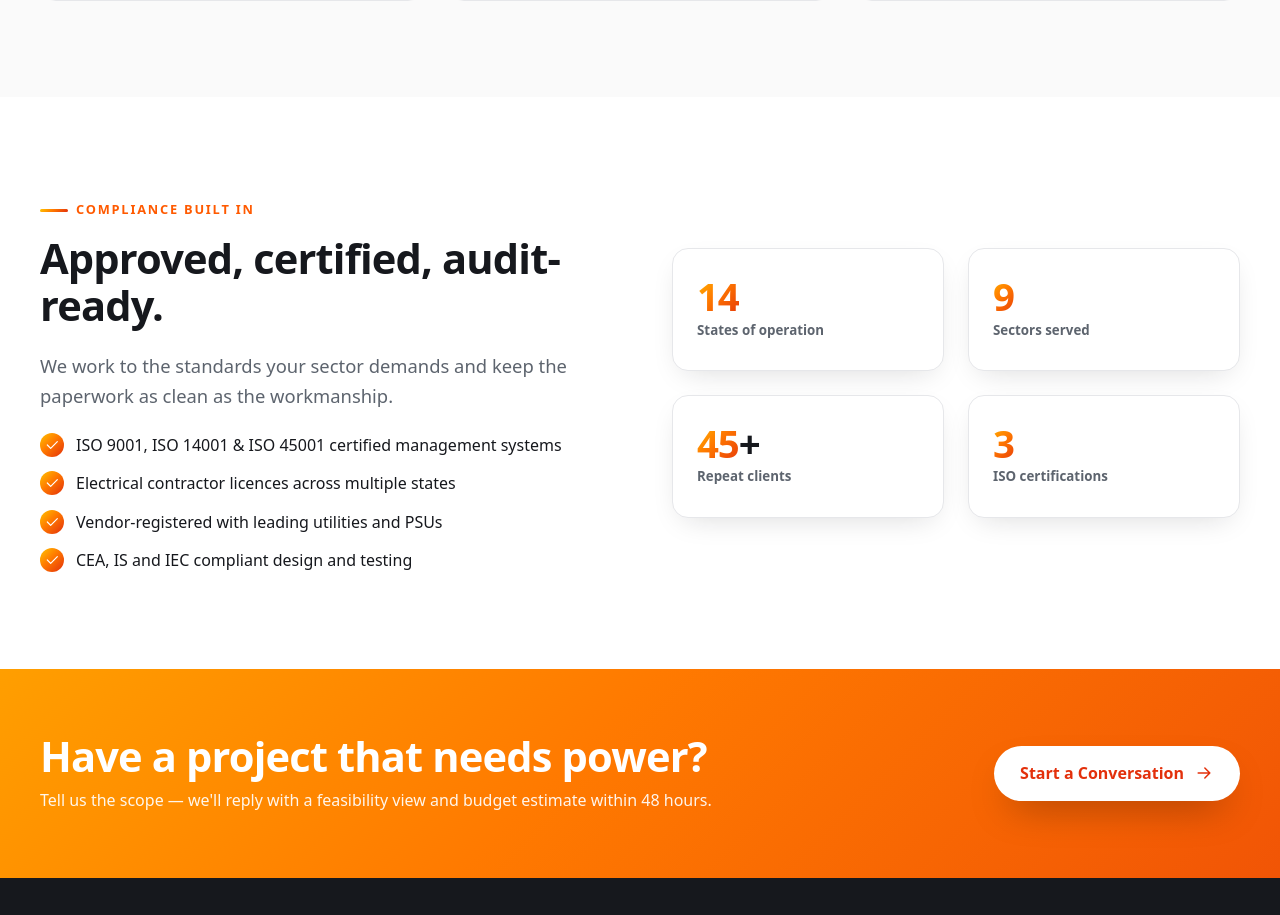
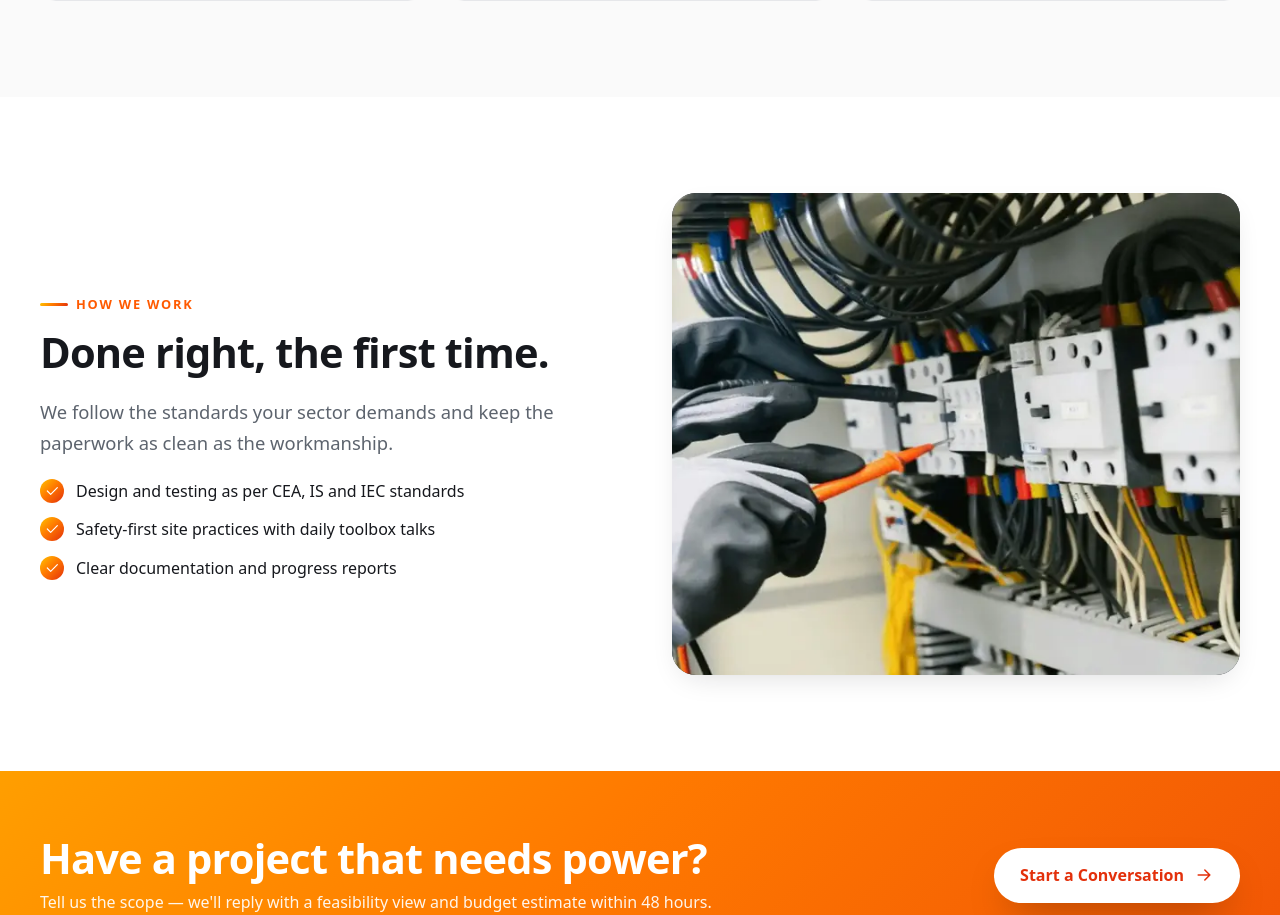
Before and after one commit to boxerdinesh88-png/octapower-website, a PHP site: page /industries in a window 1280 px wide. Shown: the part 1409-2324 px from the top of the page. Run offline with PHP 8.4, Linux system fonts and the light colour scheme.

Commit message:
Remove placeholder numbers, simpler capability tiles; set domain to octapower.in

```diff
--- a/assets/css/style.css
+++ b/assets/css/style.css
@@ -119,6 +119,7 @@ p{margin:0 0 1em}
 .stat b{display:block;font-size:2.4rem;font-weight:850;line-height:1;letter-spacing:-.03em}
 .stat b span{background:var(--grad);-webkit-background-clip:text;background-clip:text;color:transparent}
 .stat small{color:var(--muted);font-weight:600}
+.stats-text .stat b{font-size:1.5rem}
 @media (max-width:800px){.stats{grid-template-columns:repeat(2,1fr)}}
 
 /* cards */
--- a/assets/js/main.js
+++ b/assets/js/main.js
@@ -21,19 +21,6 @@
     if (e.key === 'Escape' && menu.classList.contains('open')) { menu.classList.remove('open'); burger.setAttribute('aria-expanded', false); burger.focus(); }
   });
 
-  // count-up numbers: <span data-count="250">0</span>
-  const count = el => {
-    if (el.dataset.done) return; // parent and child may both be observed
-    el.dataset.done = 1;
-    const end = +el.dataset.count, t0 = performance.now(), dur = 1600;
-    const step = t => {
-      const p = Math.min((t - t0) / dur, 1);
-      el.textContent = Math.round(end * (1 - Math.pow(1 - p, 3))).toLocaleString('en-IN');
-      if (p < 1) requestAnimationFrame(step);
-    };
-    requestAnimationFrame(step);
-  };
-
   // stagger siblings inside a .stagger parent
   document.querySelectorAll('.stagger').forEach(p =>
     [...p.children].forEach((c, i) => { c.classList.add('reveal'); c.style.setProperty('--d', (i % 6) * 0.08 + 's'); }));
@@ -41,9 +28,8 @@
   const io = new IntersectionObserver(entries => entries.forEach(en => {
     if (!en.isIntersecting) return;
     en.target.classList.add('in');
-    en.target.querySelectorAll('[data-count]').forEach(count);
     io.unobserve(en.target);
   }), { threshold: 0.15, rootMargin: '0px 0px -40px 0px' });
-  document.querySelectorAll('.reveal, .steps, .stats').forEach(el => io.observe(el));
+  document.querySelectorAll('.reveal, .steps').forEach(el => io.observe(el));
 
 })();
--- a/includes/config.php
+++ b/includes/config.php
@@ -2,7 +2,7 @@
 // Edit these once — every page reads from here.
 date_default_timezone_set('Asia/Kolkata');
 const SITE_NAME    = 'OctaPower';
-const SITE_URL     = 'https://octapower.infinityfreeapp.com'; // change to your real domain (no trailing slash)
+const SITE_URL     = 'https://octapower.in'; // no trailing slash
 const SITE_TAGLINE = 'Power & Infrastructure, Engineered to Last';
 const PHONE        = '+91 97733 10501';
 const EMAIL        = 'info@octapower.in';
--- a/includes/header.php
+++ b/includes/header.php
@@ -23,9 +23,9 @@ header('Referrer-Policy: strict-origin-when-cross-origin');
 <link rel="icon" type="image/png" href="/assets/img/favicon.png">
 <link rel="apple-touch-icon" href="/assets/img/apple-touch-icon.png">
 <link rel="preload" href="/assets/img/mark-sm.webp" as="image">
-<link rel="stylesheet" href="/assets/css/style.css?v=3">
+<link rel="stylesheet" href="/assets/css/style.css?v=4">
 <script>document.documentElement.classList.add("js")</script>
-<script defer src="/assets/js/main.js?v=2"></script>
+<script defer src="/assets/js/main.js?v=3"></script>
 </head>
 <body>
 <a class="skip" href="#main">Skip to content</a>
--- a/industries.php
+++ b/industries.php
@@ -28,22 +28,16 @@ page_hero('Industries We Serve', 'Wherever power matters, <span class="grad-text
 <section class="sec sec-alt">
   <div class="wrap split">
     <div class="reveal">
-      <p class="eyebrow">Compliance built in</p>
-      <h2>Approved, certified, audit-ready.</h2>
-      <p class="lead">We work to the standards your sector demands and keep the paperwork as clean as the workmanship.</p>
+      <p class="eyebrow">How we work</p>
+      <h2>Done right, the first time.</h2>
+      <p class="lead">We follow the standards your sector demands and keep the paperwork as clean as the workmanship.</p>
       <ul class="ticks">
-        <li><?= icon('check') ?><span>ISO 9001, ISO 14001 &amp; ISO 45001 certified management systems</span></li>
-        <li><?= icon('check') ?><span>Electrical contractor licences across multiple states</span></li>
-        <li><?= icon('check') ?><span>Vendor-registered with leading utilities and PSUs</span></li>
-        <li><?= icon('check') ?><span>CEA, IS and IEC compliant design and testing</span></li>
+        <li><?= icon('check') ?><span>Design and testing as per CEA, IS and IEC standards</span></li>
+        <li><?= icon('check') ?><span>Safety-first site practices with daily toolbox talks</span></li>
+        <li><?= icon('check') ?><span>Clear documentation and progress reports</span></li>
       </ul>
     </div>
-    <div class="grid g2 stagger">
-      <div class="stat"><b><span data-count="14">14</span></b><small>States of operation</small></div>
-      <div class="stat"><b><span data-count="9">9</span></b><small>Sectors served</small></div>
-      <div class="stat"><b><span data-count="45">45</span>+</b><small>Repeat clients</small></div>
-      <div class="stat"><b><span data-count="3">3</span></b><small>ISO certifications</small></div>
-    </div>
+    <div class="visual reveal" style="--d:.12s"><?= photo('testing', 'Electrical panel testing') ?></div>
   </div>
 </section>
 
```
Also changed, not shown: index.php (+8 -8 lines), projects.php (+0 -11 lines), services.php (+0 -12 lines).
